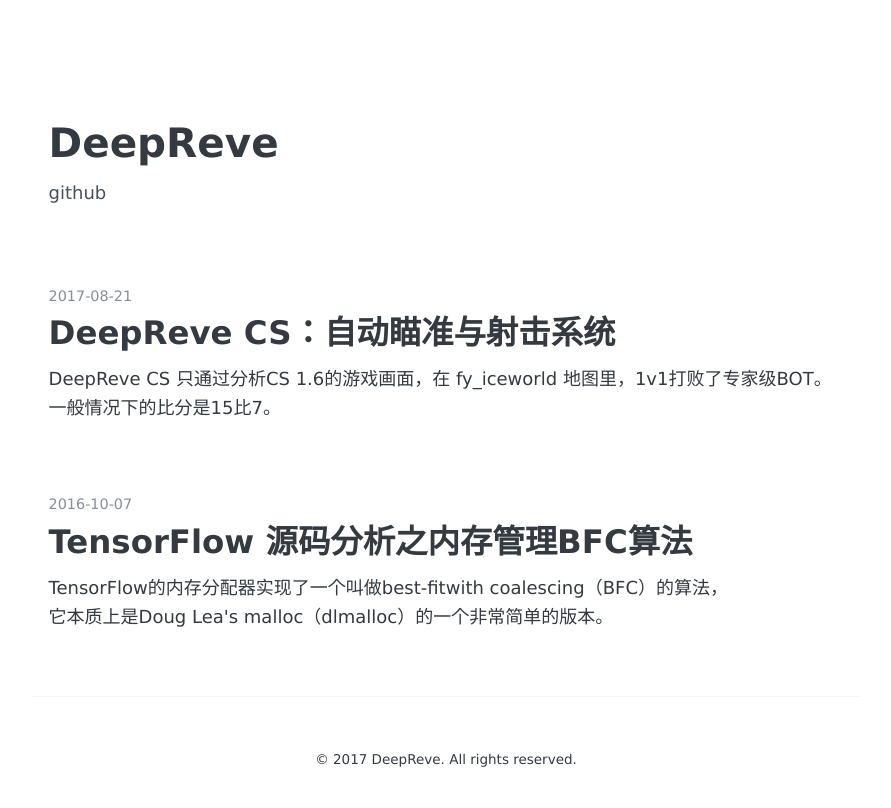
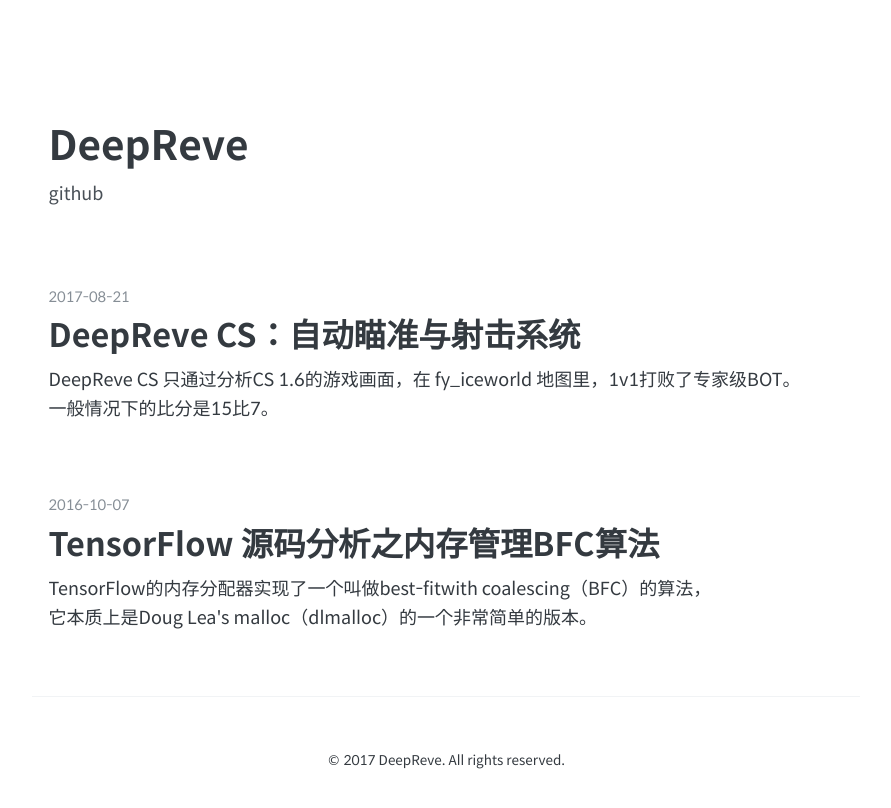
Before and after one commit to DeepReve/deepreve.github.io, a plain HTML site: page index.html in a window 1280 px wide. Shown: the whole page, without its empty margins (194-1085 px from the left). Drawn offline with Linux system fonts and the light colour scheme.

Commit message:
Add the font files.

```diff
--- a/css/SpoqaHanSans-kr.css
+++ b/css/SpoqaHanSans-kr.css
@@ -21,40 +21,38 @@
  * WITH THE SOFTWARE OR THE USE OR OTHER DEALINGS IN THE SOFTWARE.
  */
 
-/*
 @font-face {
     font-family: 'Spoqa Han Sans';
     font-weight: 700;
     src: local('Spoqa Han Sans Bold'),
-    url('https://cdn.rawgit.com/spoqa/spoqa-han-sans/212c9818/Subset/SpoqaHanSans/Spoqa%20Han%20Sans%20Bold.woff2') format('woff2'),
-    url('https://cdn.rawgit.com/spoqa/spoqa-han-sans/212c9818/Subset/SpoqaHanSans/Spoqa%20Han%20Sans%20Bold.woff') format('woff'),
-    url('https://cdn.rawgit.com/spoqa/spoqa-han-sans/212c9818/Subset/SpoqaHanSans/Spoqa%20Han%20Sans%20Bold.ttf') format('truetype');
+    url('../fonts/Spoqa%20Han%20Sans%20Bold.woff2') format('woff2'),
+    url('../fonts/Spoqa%20Han%20Sans%20Bold.woff') format('woff'),
+    url('../fonts/Spoqa%20Han%20Sans%20Bold.ttf') format('truetype');
 }
 
 @font-face {
     font-family: 'Spoqa Han Sans';
     font-weight: 400;
     src: local('Spoqa Han Sans Regular'),
-    url('https://cdn.rawgit.com/spoqa/spoqa-han-sans/212c9818/Subset/SpoqaHanSans/Spoqa%20Han%20Sans%20Regular.woff2') format('woff2'),
-    url('https://cdn.rawgit.com/spoqa/spoqa-han-sans/212c9818/Subset/SpoqaHanSans/Spoqa%20Han%20Sans%20Regular.woff') format('woff'),
-    url('https://cdn.rawgit.com/spoqa/spoqa-han-sans/212c9818/Subset/SpoqaHanSans/Spoqa%20Han%20Sans%20Regular.ttf') format('truetype');
+    url('../fonts/Spoqa%20Han%20Sans%20Regular.woff2') format('woff2'),
+    url('../fonts/Spoqa%20Han%20Sans%20Regular.woff') format('woff'),
+    url('../fonts/Spoqa%20Han%20Sans%20Regular.ttf') format('truetype');
 }
 
 @font-face {
     font-family: 'Spoqa Han Sans';
     font-weight: 300;
     src: local('Spoqa Han Sans Light'),
-    url('https://cdn.rawgit.com/spoqa/spoqa-han-sans/212c9818/Subset/SpoqaHanSans/Spoqa%20Han%20Sans%20Light.woff2') format('woff2'),
-    url('https://cdn.rawgit.com/spoqa/spoqa-han-sans/212c9818/Subset/SpoqaHanSans/Spoqa%20Han%20Sans%20Light.woff') format('woff'),
-    url('https://cdn.rawgit.com/spoqa/spoqa-han-sans/212c9818/Subset/SpoqaHanSans/Spoqa%20Han%20Sans%20Light.ttf') format('truetype');
+    url('../fonts/Spoqa%20Han%20Sans%20Light.woff2') format('woff2'),
+    url('../fonts/Spoqa%20Han%20Sans%20Light.woff') format('woff'),
+    url('../fonts/Spoqa%20Han%20Sans%20Light.ttf') format('truetype');
 }
 
 @font-face {
     font-family: 'Spoqa Han Sans';
     font-weight: 100;
     src: local('Spoqa Han Sans Thin'),
-    url('https://cdn.rawgit.com/spoqa/spoqa-han-sans/212c9818/Subset/SpoqaHanSans/Spoqa%20Han%20Sans%20Thin.woff2') format('woff2'),
-    url('https://cdn.rawgit.com/spoqa/spoqa-han-sans/212c9818/Subset/SpoqaHanSans/Spoqa%20Han%20Sans%20Thin.woff') format('woff'),
-    url('https://cdn.rawgit.com/spoqa/spoqa-han-sans/212c9818/Subset/SpoqaHanSans/Spoqa%20Han%20Sans%20Thin.ttf') format('truetype');
+    url('../fonts/Spoqa%20Han%20Sans%20Thin.woff2') format('woff2'),
+    url('../fonts/Spoqa%20Han%20Sans%20Thin.woff') format('woff'),
+    url('../fonts/Spoqa%20Han%20Sans%20Thin.ttf') format('truetype');
 }
-*/
```
Also changed, not shown: fonts/Spoqa Han Sans Bold.woff (added), fonts/Spoqa Han Sans Bold.woff2 (added), fonts/Spoqa Han Sans Light.woff (added), fonts/Spoqa Han Sans Light.woff2 (added), fonts/Spoqa Han Sans Regular.woff (added), fonts/Spoqa Han Sans Regular.woff2 (added), fonts/Spoqa Han Sans Thin.woff (added), fonts/Spoqa Han Sans Thin.woff2 (added), 4 other files.
